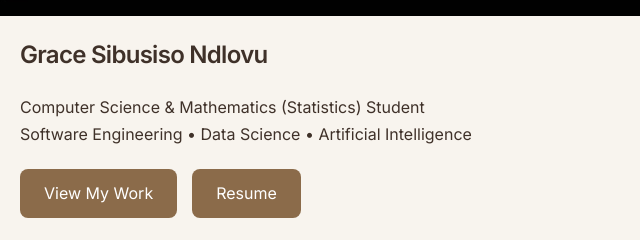
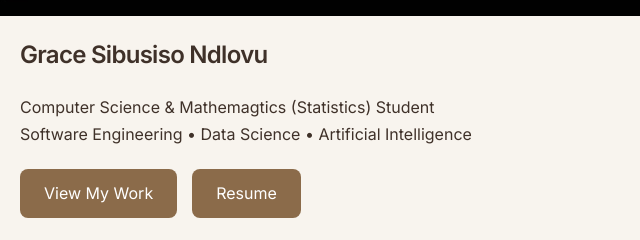
Before and after one commit to sunlitstorm/Grace-Sibusiso-Ndlovu-Personal-Portfolio, a plain HTML site: page index.html in a window 1280 px wide. Shown: the part 954-1194 px from the top of the page, 0-640 px from the left. Drawn offline with Linux system fonts and the light colour scheme.

Commit message:
Fix spelling error in portfolio

```diff
--- a/index.html
+++ b/index.html
@@ -47,7 +47,7 @@
         <h1 class="braille-text">Grace Sibusiso Ndlovu</h1>
 
         <p class="braille-text">
-        Computer Science & Mathematics (Statistics) Student<br>
+        Computer Science & Mathemagtics (Statistics) Student<br>
         Software Engineering • Data Science • Artificial Intelligence
         </p>
 
```
